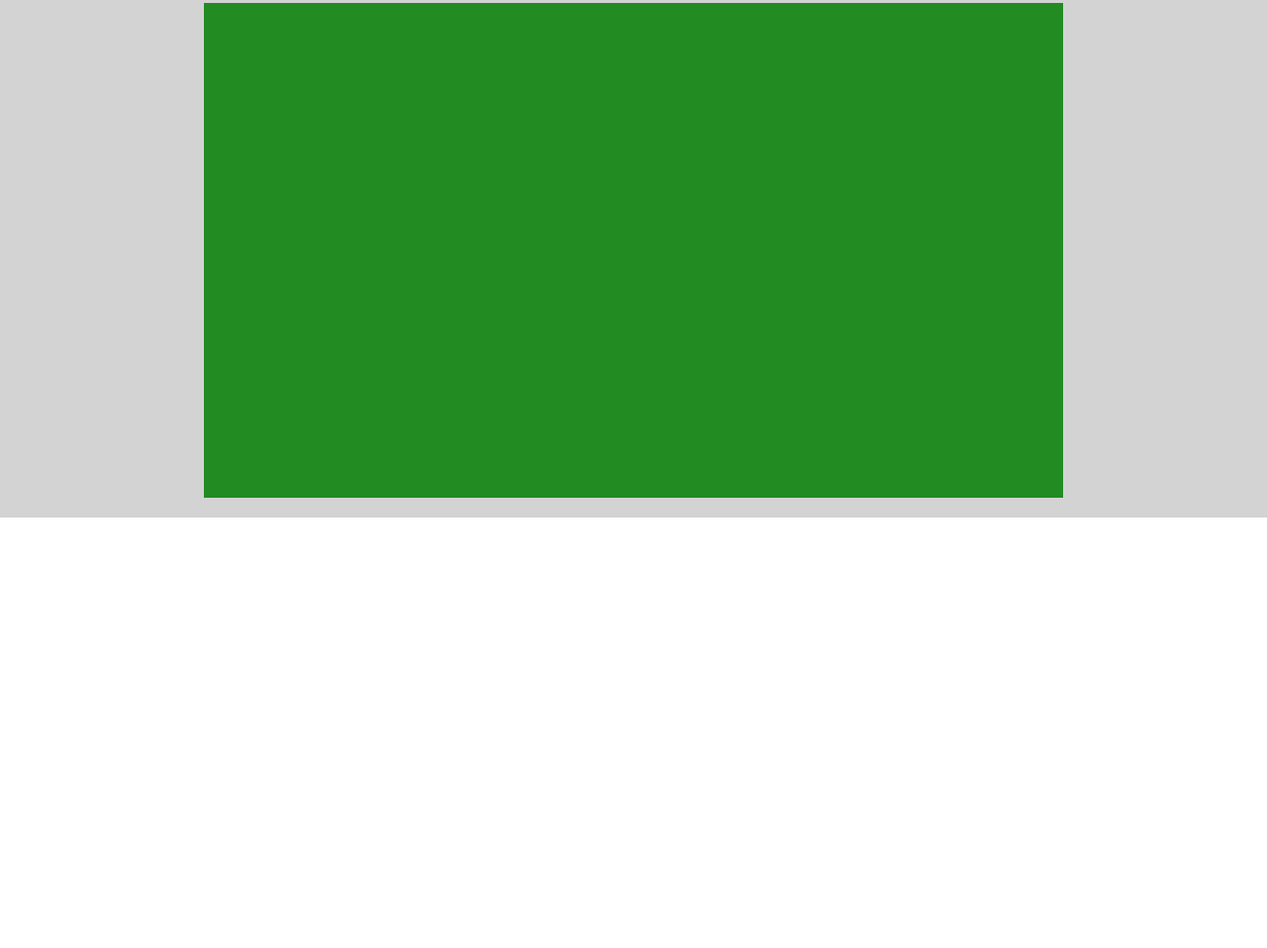
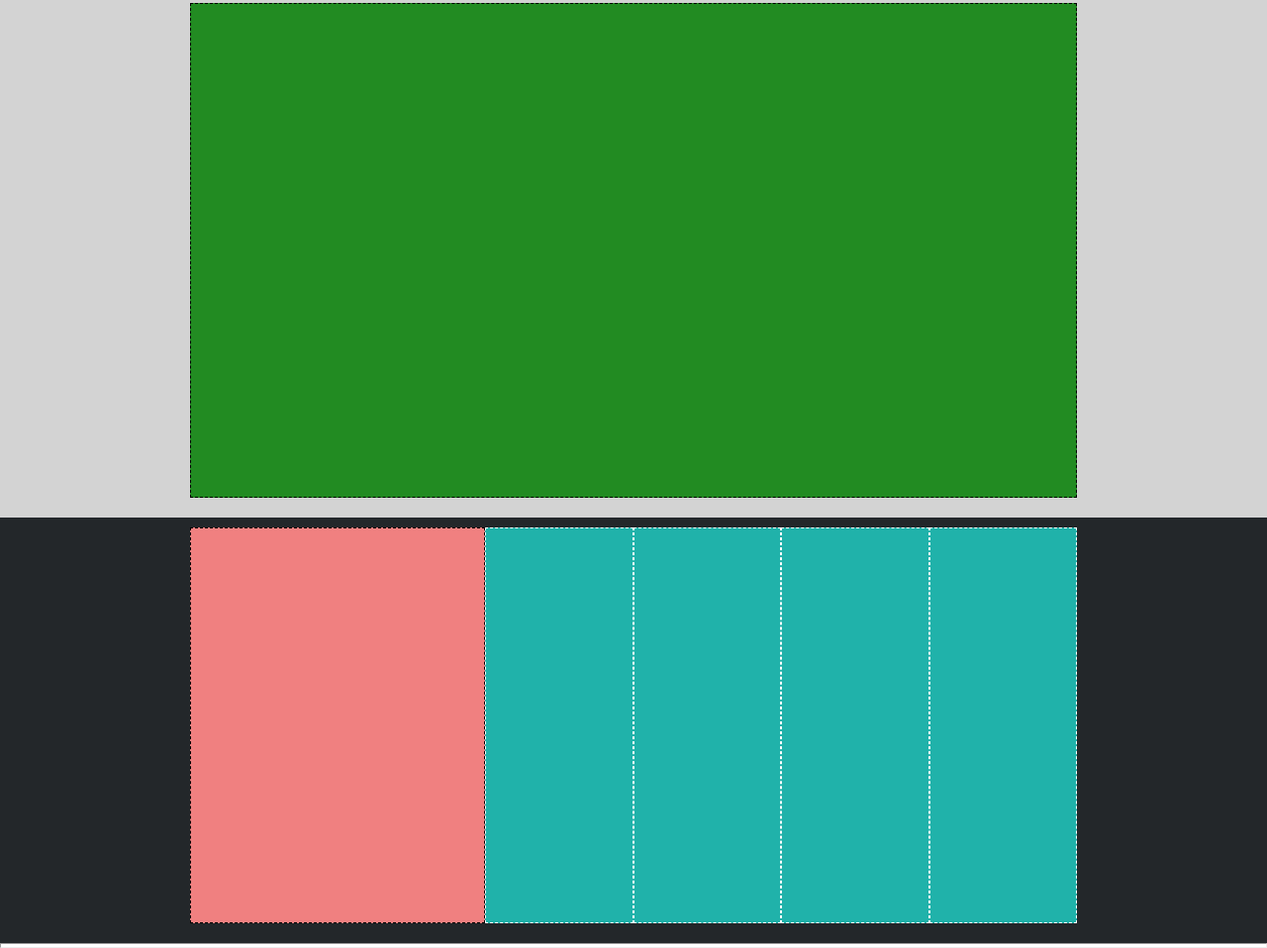
Before and after one commit to sabino-olivieri/htmlcss-struttura-discord, a plain HTML site: page index.html in a window 1280 px wide. Shown: the part 1427-2385 px from the top of the page at 99% size. Before the commit the page ends 1950 px from the top, so only its background shows below. Drawn offline with Linux system fonts and the light colour scheme.

Commit message:
feat: footer-top

```diff
--- a/css/style.css
+++ b/css/style.css
@@ -4,6 +4,25 @@
     padding: 0;
     box-sizing: border-box;
 }
+
+/* debug */
+.large-box, .small-box{
+    height: 300px;
+}
+
+.big-box{
+    height: 500px;
+}
+
+.box-header,
+.large-box,
+.small-box,
+.big-box,
+.large-col{
+    border: 1px dashed black;
+}
+
+/* /debug */
 
 /* COMMON */
 
@@ -17,7 +36,7 @@
 }
 
 .pd20{
-    padding: 20px;
+    padding: 20px 0px;
 }
 
 .bg-grey{
@@ -90,16 +109,7 @@ a{
 
 /* MAIN */
 
-/* debug */
-.large-box, .small-box{
-    height: 300px;
-}
 
-.big-box{
-    height: 500px;
-}
-
-/* /debug */
 
 .large-box{
     background-color: #1E90FF;
@@ -114,3 +124,35 @@ a{
 .big-box{
     background-color: #228B22;
 }
+
+/* FOOTER */
+
+footer{
+    background-color: #23272A;
+
+}
+
+.pdfooter{
+    padding-top: 10px;
+    padding-bottom: 20px;
+}
+
+.large-col{
+    width: calc(100% / 5 * 2);
+    background-color: #F08080;
+    /* debug */
+    height: 400px;
+}
+
+.small-col{
+    width: calc(100% / 5);
+    background-color: #20B2AA;
+    /* debug */
+    border: 1px dashed white;
+}
+
+hr{
+    background-color: white;
+    height: 5px;
+
+}
--- a/index.html
+++ b/index.html
@@ -94,12 +94,37 @@
     <!-- /main -->
 
     <!-- footer -->
-    <footer class="footer-top">
+    <footer>
+        <div class="footer-top pdfooter">
+            <div class="container flex">
+                <div class="large-col">
 
-    </footer>
+                </div>
 
-    <footer class="footer-bottom">
+                <div class="small-col">
 
+                </div>
+
+                <div class="small-col">
+
+                </div>
+
+                <div class="small-col">
+
+                </div>
+
+                <div class="small-col">
+
+                </div>
+            </div>
+
+        </div>
+
+        <hr>
+
+        <div class="footer-bottom container">
+
+        </div>
     </footer>
     <!-- /footer -->
 
```
